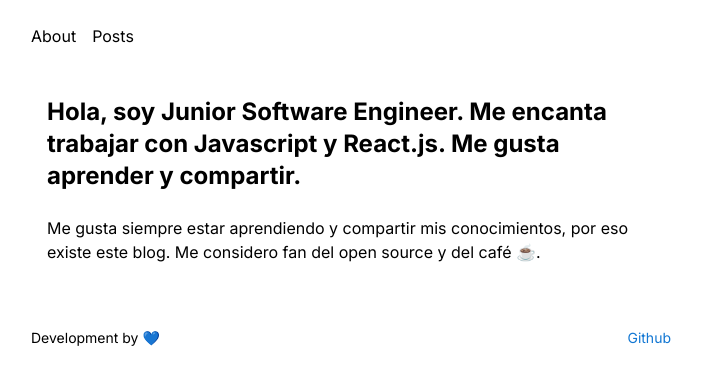
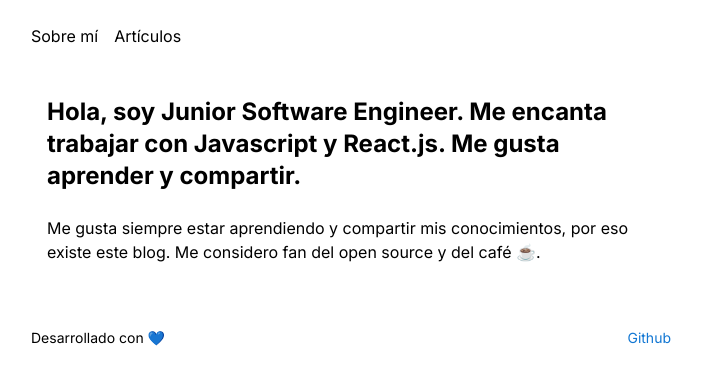
Before and after one commit to byandrev/blog, a Next.js app: page / in a window 1280 px wide. Shown: the top 384 px of the page, without its empty margins (289-991 px from the left). Built offline with nearby package versions, Linux system fonts and the light colour scheme.

Commit message:
set text to spanish

```diff
--- a/src/components/Footer.tsx
+++ b/src/components/Footer.tsx
@@ -6,7 +6,7 @@ function Footer() {
     <footer className="py-6 text-sm mt-10">
       <Container>
         <div className="flex justify-between">
-          <p>Development by 💙</p>
+          <p>Desarrollado con 💙</p>
 
           <p>
             <Link href="https://github.com/byandrev/blog" target="_blank">
--- a/src/components/Header.tsx
+++ b/src/components/Header.tsx
@@ -6,8 +6,8 @@ function Header() {
     <header className="py-6 mb-6">
       <Container>
         <nav className="flex space-x-4">
-          <Link href="/">About</Link>
-          <Link href="/posts">Posts</Link>
+          <Link href="/">Sobre mí</Link>
+          <Link href="/posts">Artículos</Link>
         </nav>
       </Container>
     </header>
```
